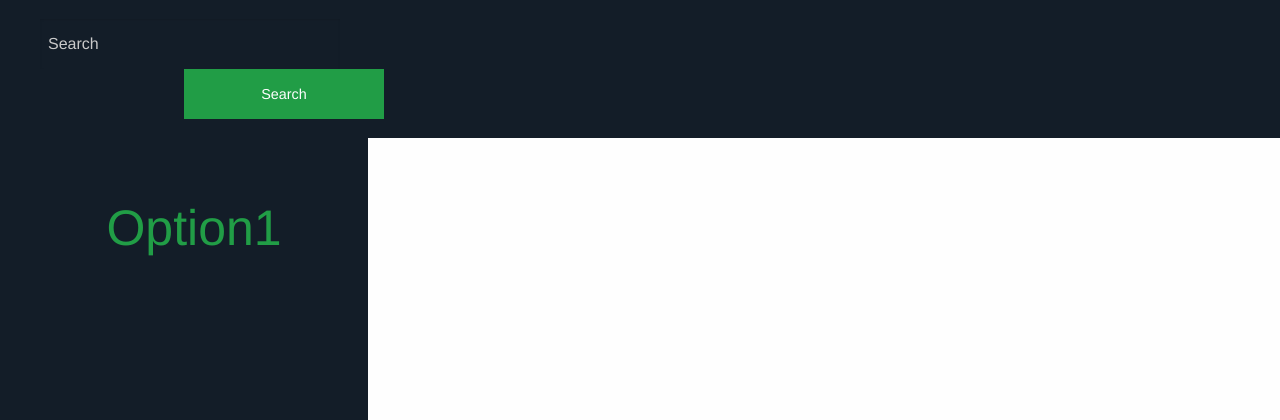
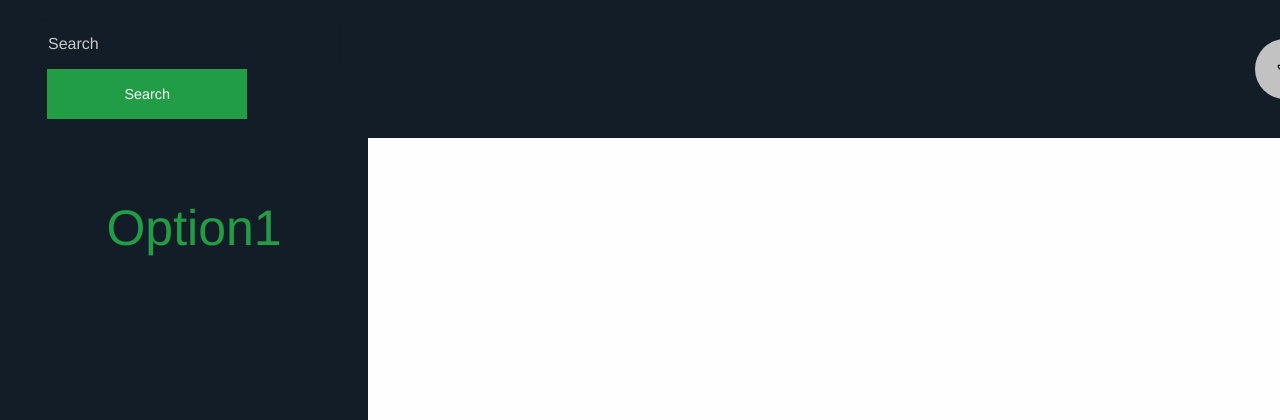
Before and after one commit to SebastianKurp/GroupLMU, a Django app: page /notes/ in a window 1280 px wide; the page is wider, and only the part inside the window is pictured. Shown: the top 420 px of that part. Run offline with Django 3.2, Linux system fonts and the light colour scheme; some libraries are stand-ins or nearby versions.

Commit message:
Fixed input/search button issue

```diff
--- a/testweb/notes/static/notes/style.css
+++ b/testweb/notes/static/notes/style.css
@@ -71,7 +71,7 @@
     width: 200px;
     background-color: #219d46;
     margin-right: 70em;
-    margin-left: 10em;
+    margin-left: .5em;
 }
 
 .profile-avatar__image {
```
